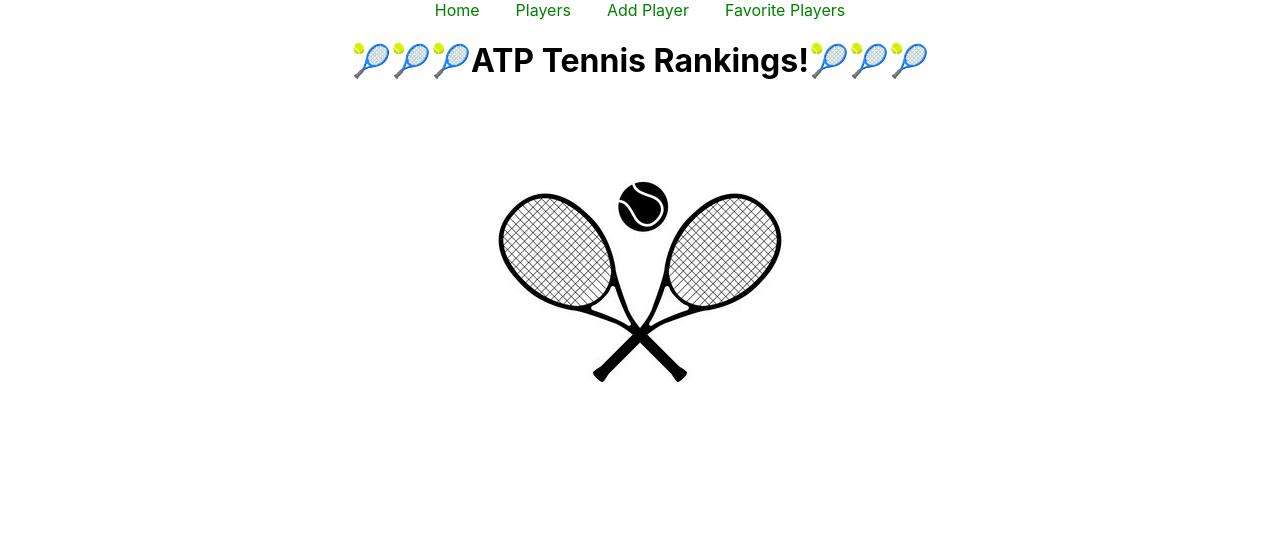
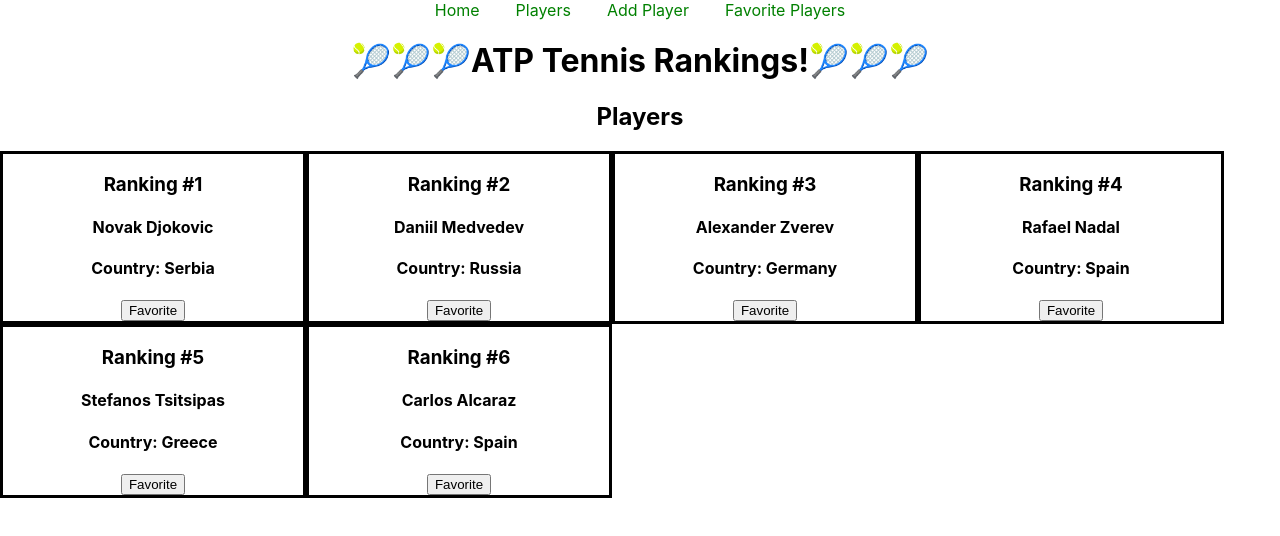
Before and after one commit to lammerij/tennis-rankings, a React (Create React App) app: page /players in a window 1280 px wide. Shown: the top 536 px of the page. Built offline with nearby package versions, Linux system fonts and the light colour scheme; data requests are answered from the project's data file.

Commit message:
create player cards

```diff
--- a/src/component/App.js
+++ b/src/component/App.js
@@ -14,9 +14,6 @@
         <NavBar />
         <Header />
         <Switch>
-          <Route exact path="/">
-            <Home />
-          </Route>
           <Route exact path="/players">
             <PlayerContainer />
           </Route>
@@ -26,6 +23,9 @@
           <Route exact path="/players/favoriteplayers">
             <PlayerFilter />
           </Route>
+          <Route exact path="/">
+            <Home />
+          </Route>
         </Switch>
       </Router>
     </div>
--- a/src/component/Header.js
+++ b/src/component/Header.js
@@ -4,7 +4,6 @@
   return (
     <div>
       <h1>🎾🎾🎾ATP Tennis Rankings!🎾🎾🎾</h1>
-      <img src="images/Tennis Logo.jpeg"></img>
     </div>
   );
 }
--- a/src/component/Home.js
+++ b/src/component/Home.js
@@ -3,6 +3,7 @@
  function Home() {
   return (
     <div>
+        <img src="images/Tennis Logo.jpeg"></img>
     </div>
   )
 }
--- a/src/component/PlayerCard.js
+++ b/src/component/PlayerCard.js
@@ -1,9 +1,15 @@
-import React from 'react'
+import React from "react";
 
-function PlayerCard() {
+function PlayerCard({ player }) {
+  const { id, name, ranking, country, favorite } = player;
   return (
-    <div>PlayerCard</div>
-  )
+    <div style={{border: "solid", width: "300px"}}>
+      <h3>Ranking #{player.ranking}</h3>
+      <h4>{player.name}</h4>
+      <h4>Country: {player.country}</h4>
+      <button>Favorite</button>
+    </div>
+  );
 }
 
-export default PlayerCard
+export default PlayerCard;
--- a/src/component/PlayerContainer.js
+++ b/src/component/PlayerContainer.js
@@ -1,5 +1,6 @@
 import React, { useEffect, useState } from "react";
 import PlayerList from "./PlayerList";
+import PlayerFilter from "./PlayerFilter"
 
 function PlayerContainer() {
   const [players, setPlayers] = useState([]);
@@ -10,11 +11,15 @@
       .then((data) => setPlayers(data));
   }, []);
 
-  const listOfPlayers = players.map((player) => {
-    <PlayerList player={player} key={player.id} />;
-  });
 
-  return <div>{listOfPlayers}</div>;
+  return (
+
+  <div>
+    <PlayerList players={players}/>
+    {/* <PlayerFilter/> */}
+  </div>
+
+  )
 }
 
 export default PlayerContainer;
--- a/src/component/PlayerList.js
+++ b/src/component/PlayerList.js
@@ -1,13 +1,17 @@
-import React from 'react'
+import React from "react";
+import PlayerCard from "./PlayerCard";
 
-
-function PlayerList({player}) {
-  console.log(player)
-  const {id, ranking, name, image, country} = player
+function PlayerList({ players }) {
+  const playersCards = players.map((player) => (
+    <PlayerCard player={player} key={player.id} />
+  ));
 
   return (
-    <div>PlayerList</div>
-  )
+    <div>
+      <h2>Players</h2>
+      <div style={{display: "flex", flexWrap: "wrap"}}>{playersCards}</div>
+    </div>
+  );
 }
 
-export default PlayerList
+export default PlayerList;
```
